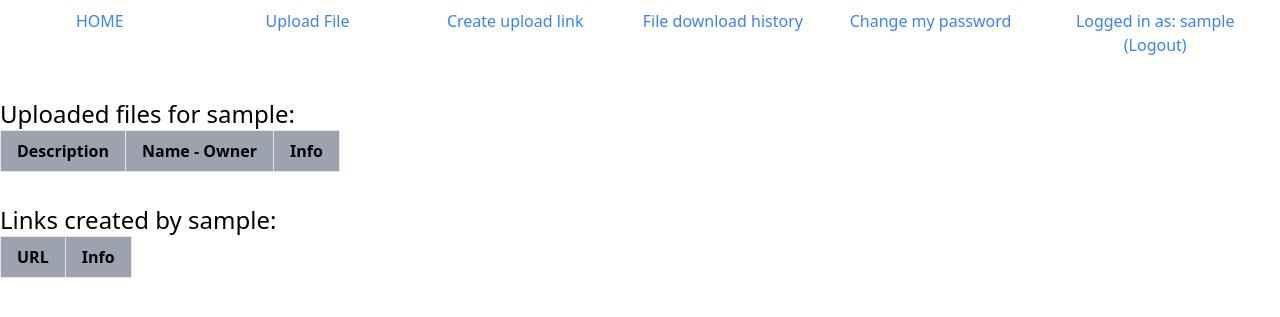
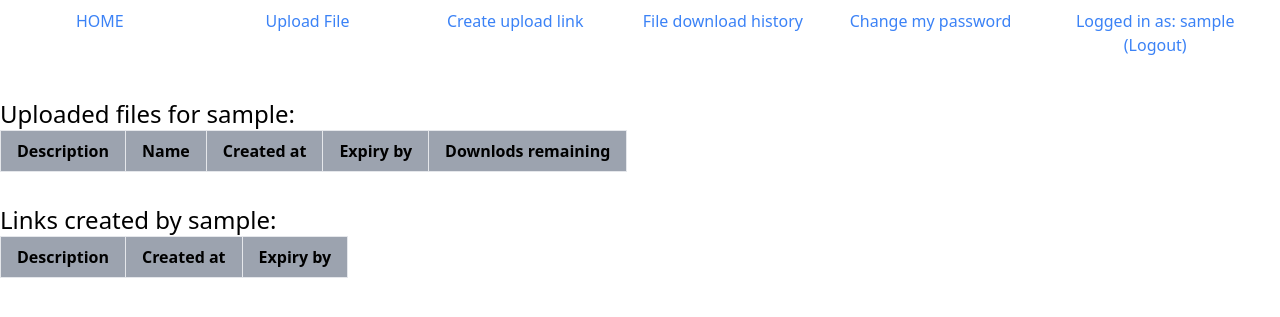
Before and after one commit to disty-online/disty, a Django app: page /disty/ in a window 1280 px wide. Shown: the top 317 px of the page. Run offline with Django 3.2, Linux system fonts and the light colour scheme; the visitor is signed in with stand-in values (Sample User, id 1); data comes from the database, SQL or seed files in the repository; data that the repository does not hold is empty.

Commit message:
Update home information display

```diff
--- a/disty/templates/disty/home.html
+++ b/disty/templates/disty/home.html
@@ -6,20 +6,20 @@
     <thead>
         <tr class="bg-gray-400">
             <th class="border px-4 py-2">Description</th>
-            <th class="border px-4 px-2">Name - Owner</th>
-            <th class="border px-4 px-2">Info</th>
+            <th class="border px-4 px-2">Name</th>
+            <th class="border px-4 px-2">Created at</th>
+            <th class="border px-4 px-2">Expiry by</th>
+            <th class="border px-4 px-2">Downlods remaining</th>
         </tr>
     </thead>
     <tbody>
         {% for url in urls %}
         <tr>
             <td class="border px-4 py-2">{{ url.file.description }}</td>
-            <td class="border px-4 py-2"><a class="underline" href="download/{{ url.url }}">{{ url.file.name}} -
-                    {{ url.owner }}</a></td>
-            <td class="border px-4 py-2">(Created at: {{ url.created_at }}) - Downloads remaining:
-                {{ url.download_limit }} -- Expiry
-                at
-                {{ url.expiry }} (<a class="underline" href="edit_upload/form/{{ url.url }}">edit</a>)</td>
+            <td class="border px-4 py-2"><a class="underline" href="download/{{ url.url }}">{{ url.file.name}}</a></td>
+            <td class="border px-4 py-2">{{ url.created_at }}</td>
+            <td class="border px-4 py-2">{{ url.expiry }} (<a class="underline" href="edit_upload/form/{{ url.url }}">edit</a>)</td>
+            <td class="border px-4 py-2">{{ url.download_limit }} (<a class="underline" href="edit_upload/form/{{ url.url }}">edit</a>)</td>
         </tr>
         {% endfor %}
     </tbody>
@@ -29,17 +29,17 @@
 <table class="table-auto">
     <thead>
         <tr class="bg-gray-400">
-            <th class="border px-4 py-2">URL</th>
-            <th class="border px-4 py-2">Info</th>
+            <th class="border px-4 py-2">Description</th>
+            <th class="border px-4 py-2">Created at</th>
+            <th class="border px-4 py-2">Expiry by</th>
         </tr>
     </thead>
     <tbody>
         {% for obj in upload_urls %}
         <tr>
-            <td class="border px-4 py-2"><a class="underline"
-                    href="{{ output_link }}{{ obj.url }}">{{ obj.description }}</a></td>
-            <td class="border px-4 py-2">(Created at: {{ obj.created_at }} -- Expiry by: {{ obj.expiry }})
-                (<a class="underline" href="edit_upload_url/form/{{ obj.url }}">edit</a>)</td>
+            <td class="border px-4 py-2"><a class="underline" href="{{ output_link }}{{ obj.url }}">{{ obj.description }}</a></td>
+            <td class="border px-4 py-2">{{ obj.created_at }}</td>
+            <td class="border px-4 py-2">{{ obj.expiry }}(<a class="underline" href="edit_upload_url/form/{{ obj.url }}">edit</a>)</td>
         </tr>
         {% endfor %}
     </tbody>
```
